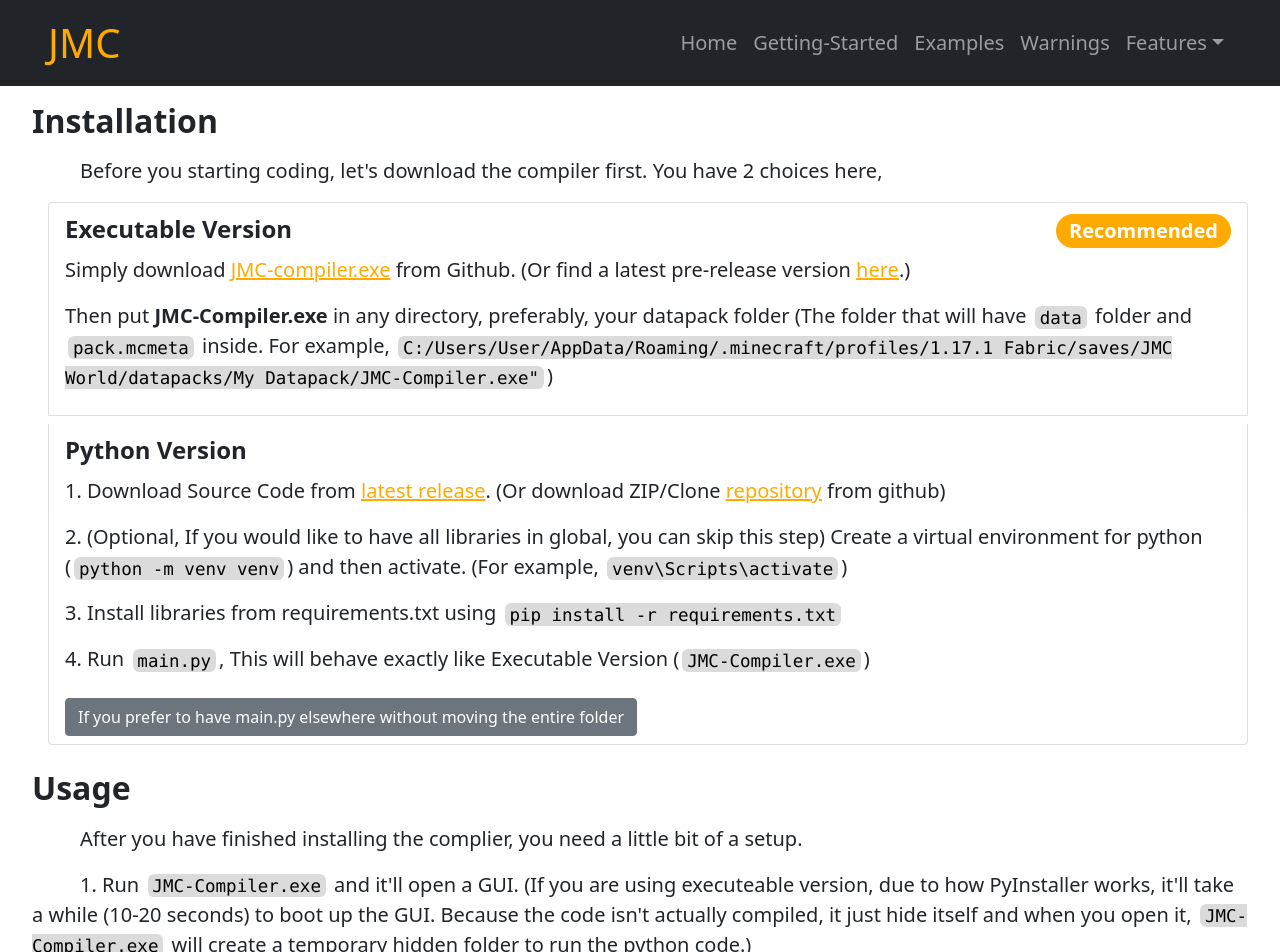
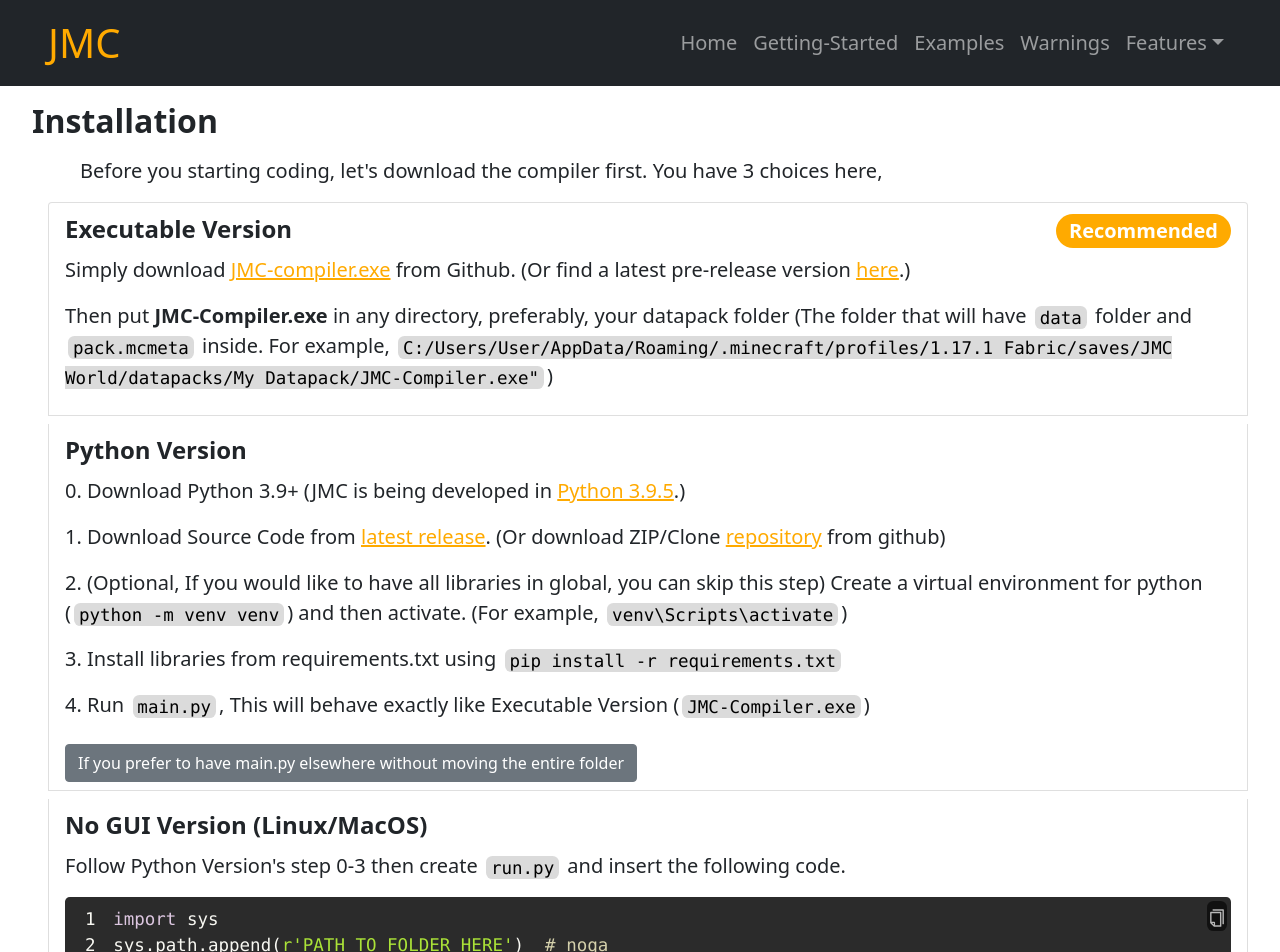
Before and after one commit to WingedSeal/docs.jmc, a React (Create React App) app: page /#/getting-started in a window 1280 px wide. Shown: the top 952 px of the page. Built offline with nearby package versions, Linux system fonts and the light colour scheme; the HTML template or start-up script is replaced by a standard one.

Commit message:
linux support

```diff
--- a/src/pages/GettingStarted.js
+++ b/src/pages/GettingStarted.js
@@ -11,7 +11,7 @@
         <div>
             <div className="paragraphs">
                 <h2>Installation</h2>
-                <p>Before you starting coding, let's download the compiler first. You have 2 choices here, </p>
+                <p>Before you starting coding, let's download the compiler first. You have 3 choices here, </p>
                 <ListGroup as="ol" className='m-3'>
                     <ListGroup.Item as="li" className="fs-5 d-flex flex-column">
                         <div className="d-flex align-items-baseline flex-wrap-reverse justify-content-center justify-content-sm-between">
@@ -26,6 +26,7 @@
                         <div className="d-flex align-items-baseline flex-wrap-reverse justify-content-center justify-content-sm-between">
                             <div className="fw-bold mb-2 me-1 fs-4">Python Version</div>
                         </div>
+                        <p>0. Download Python 3.9+ (JMC is being developed in <a href='https://www.python.org/downloads/release/python-395/' target="_blank" rel="noopener noreferrer">Python 3.9.5</a>.)</p>
                         <p>1. Download Source Code from <a href="https://github.com/WingedSeal/jmc/releases/latest" target="_blank" rel="noopener noreferrer">latest release</a>. (Or download ZIP/Clone <a href="https://github.com/WingedSeal/jmc" target="_blank" rel="noopener noreferrer">repository</a> from github)</p>
                         <p>2. (Optional, If you would like to have all libraries in global, you can skip this step) Create a virtual environment for python (<code className='code'>python -m venv venv</code>) and then activate. (For example, <code className='code'>venv\Scripts\activate</code>)</p>
                         <p>3. Install libraries from requirements.txt using <code className='code'>pip install -r requirements.txt</code></p>
@@ -56,6 +57,31 @@
 
 
                     </ListGroup.Item>
+                    <ListGroup.Item as="li" className="fs-5 d-flex flex-column">
+                        <div className="d-flex align-items-baseline flex-wrap-reverse justify-content-center justify-content-sm-between">
+                            <div className="fw-bold mb-2 me-1 fs-4">No GUI Version (Linux/MacOS)</div>
+                        </div>
+                        <p>Follow Python Version's step 0-3 then create <code className="code">run.py</code> and insert the following code.</p>
+                        <CodeBlock code={`import sys
+sys.path.append(r'PATH_TO_FOLDER_HERE')  # noqa
+from pathlib import Path
+from config import set_configs  # type: ignore
+
+set_configs({
+    'namespace': 'default_namespace',
+    'description': 'Compiled by JMC(Made by WingedSeal)',
+    'pack_format': 7,
+    'target': (Path(__file__).parent/'main.jmc').resolve().as_posix(),
+    'output': Path(__file__).parent.resolve().as_posix(),
+    'debug_mode': False
+})
+
+from jmc import DataPack  # type: ignore
+datapack = DataPack()
+datapack.init()
+datapack.compile()`} language='python' />
+                        <p>You can also change the configuration.</p>
+                    </ListGroup.Item>
                 </ListGroup>
                 <h2>Usage</h2>
                 <p>After you have finished installing the complier, you need a little bit of a setup.</p>
```
